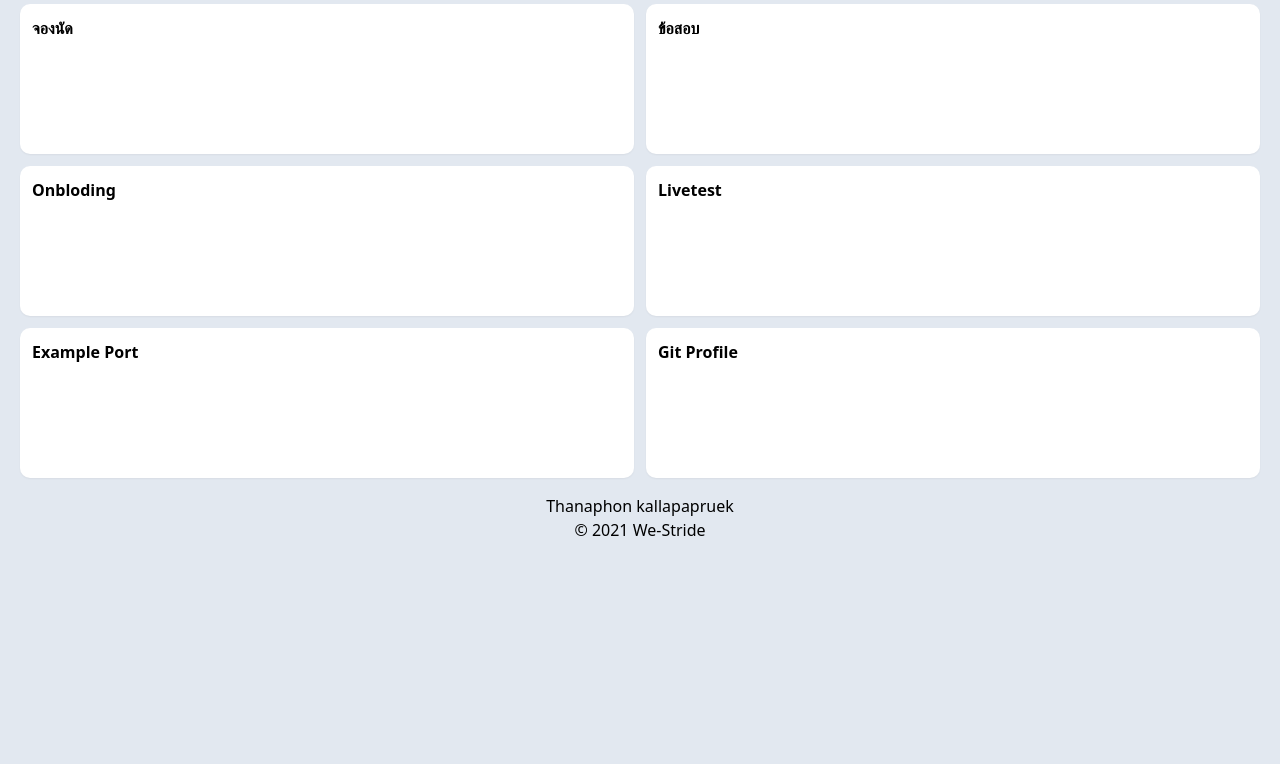
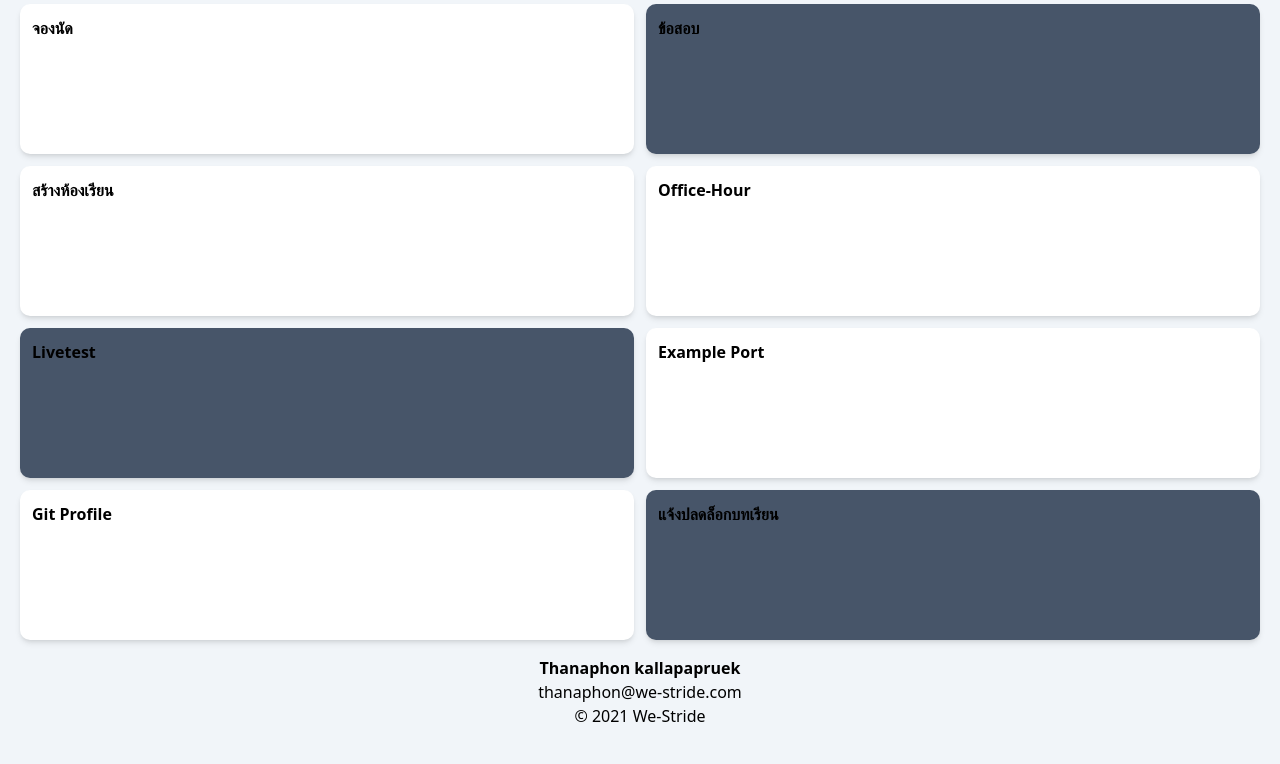
Before and after one commit to Nack-thanaphon/we-stride-board, a plain HTML site: page index.html in a window 1280 px wide. Shown: the part 120-884 px from the top of the page. Before the commit the page ends 800 px from the top, so only its background shows below. Drawn offline with nearby package versions, Linux system fonts and the light colour scheme.

Commit message:
feat: create page for

```diff
--- a/index.html
+++ b/index.html
@@ -4,37 +4,45 @@
 <head>
     <meta charset="UTF-8">
     <meta name="viewport" content="width=device-width, initial-scale=1.0">
+    <title>We-Stride Dashboard</title>
     <script src="https://cdn.tailwindcss.com"></script>
 </head>
 
-<body class=" bg-slate-200">
+<body class=" bg-slate-100">
     <div class="container mx-auto sm:p-[20px] p-[10px]">
         <div class="py-4 text-center">
             <h1 class="sm:text-[3rem] font-bold">We-Stride Dashboard</h1>
         </div>
         <div class="grid sm:grid-cols-2 gap-3">
-            <a href="" class="bg-white hover:bg-green-200  h-[150px] shadow-sm  rounded-[10px] p-3">
+            <a href="https://westride.zohobookings.com/#/nack" target="_blank" class="bg-white hover:bg-green-200  h-[150px] shadow-md  rounded-[10px] p-3">
                 <p class="font-bold">จองนัด</p>
             </a>
-            <a href="" class="bg-white hover:bg-green-200  h-[150px] shadow-sm  rounded-[10px] p-3">
+            <a href="#" target="_blank" class="bg-slate-600  hover:bg-green-200  h-[150px] shadow-md  rounded-[10px] p-3">
                 <p class="font-bold">ข้อสอบ</p>
             </a>
-            <a href="" class="bg-white hover:bg-green-200  h-[150px] shadow-sm  rounded-[10px] p-3">
-                <p class="font-bold">Onbloding</p>
+            <a href="https://dashboard.we-stride.com/auth/login" target="_blank" class="bg-white hover:bg-green-200  h-[150px] shadow-md  rounded-[10px] p-3">
+                <p class="font-bold">สร้างห้องเรียน</p>
             </a>
-            <a href="" class="bg-white hover:bg-green-200  h-[150px] shadow-sm  rounded-[10px] p-3">
+            <a href="https://app.gather.town/app/R0menSPiffMe8PLH/WeStride%20Hotline" target="_blank" class="bg-white hover:bg-green-200  h-[150px] shadow-md  rounded-[10px] p-3">
+                <p class="font-bold">Office-Hour</p>
+            </a>
+            <a href="#" target="_blank" class="bg-slate-600 hover:bg-green-200  h-[150px] shadow-md  rounded-[10px] p-3">
                 <p class="font-bold">Livetest</p>
             </a>
-            <a href="" class="bg-white hover:bg-green-200  h-[150px] shadow-sm  rounded-[10px] p-3">
+            <a href="https://www.pinterest.com/search/pins/?q=portfolio%20website&rs=typed" target="_blank" class="bg-white hover:bg-green-200  h-[150px] shadow-md  rounded-[10px] p-3">
                 <p class="font-bold">Example Port</p>
             </a>
-            <a href="" class="bg-white hover:bg-green-200  h-[150px] shadow-sm  rounded-[10px] p-3">
+            <a href="https://github.com/Nack-thanaphon" target="_blank" class="bg-white hover:bg-green-200  h-[150px] shadow-md  rounded-[10px] p-3">
                 <p class="font-bold">Git Profile</p>
+            </a>
+            <a href="#" target="_blank" class="bg-slate-600 hover:bg-green-200  h-[150px] shadow-md  rounded-[10px] p-3">
+                <p class="font-bold">แจ้งปลดล็อกบทเรียน</p>
             </a>
         </div>
         <footer>
             <div class="py-4 text-center">
-                <p>Thanaphon kallapapruek</p>
+                <b>Thanaphon kallapapruek</b>
+                <p>thanaphon@we-stride.com</p>
                 <p>© 2021 We-Stride</p>
             </div>
         </footer>
```
